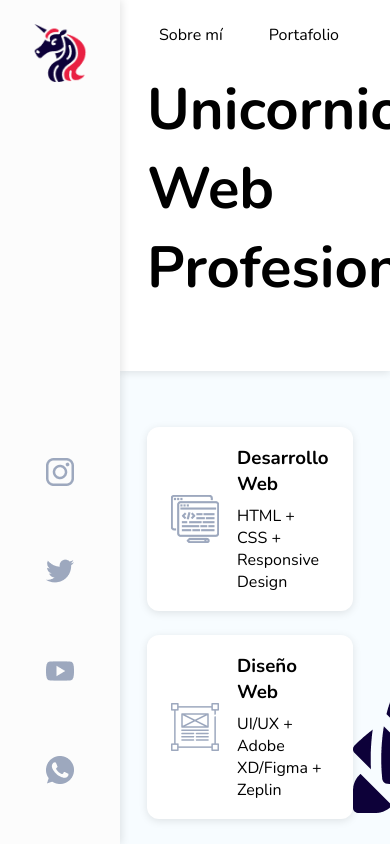
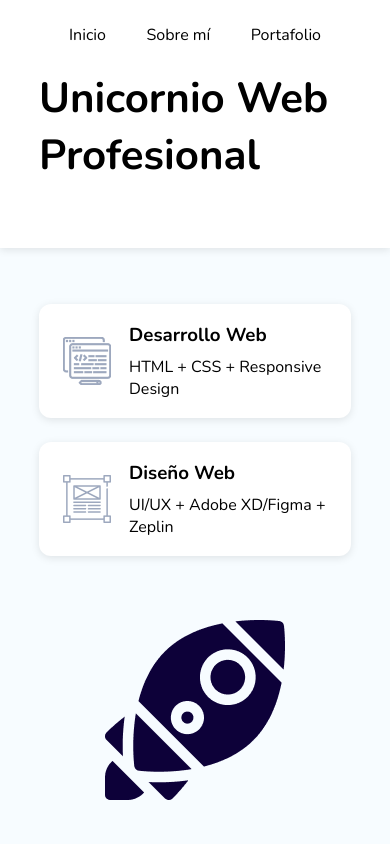
Before and after one commit to andrsdev/Unicorn-Challenge, a plain HTML site: page index.html in a window 390 px wide. Drawn offline with nearby package versions, Linux system fonts and the light colour scheme.

Commit message:
responsive finished

```diff
--- a/styles.css
+++ b/styles.css
@@ -48,7 +48,7 @@ footer p a{
     grid-template-columns: 120px 1fr;
 }
 
-.page-layout section {
+.page-layout > section {
     z-index: 1;
     display: grid;
     padding: 24px 12px;
@@ -65,7 +65,7 @@ footer p a{
 }
 
 
-.page-layout section nav{
+.page-layout > section > nav{
     display: flex;
     flex-direction: column;
     justify-content: space-around;
@@ -79,23 +79,23 @@ footer p a{
     height: 100vh;
 }
 
-.page-layout main header{
+.page-layout > main > header{
     position: relative;
     padding: 0px 10% 64px 10%;
     box-shadow: 0px 2px 8px rgba(0, 0, 0, 0.1);
 }
 
-.page-layout main header h1{
+.page-layout > main > header > h1{
     margin-right: 36px;
 }
 
-.page-layout main header nav{
+.page-layout > main > header > nav{
     display: flex;
     justify-content: flex-end;
     padding: 24px;
 }
 
-.page-layout main header nav a{
+.page-layout > main > header > nav > a{
     cursor: pointer;
     text-decoration: none;
     color: black;
@@ -105,7 +105,7 @@ footer p a{
     transition: 0.3s ease-out;
 }
 
-.page-layout main header nav a:hover{
+.page-layout main > header > nav > a:hover{
     font-weight: 600;
 }
 
@@ -254,3 +254,42 @@ footer p a{
     outline: none;
     opacity: 100;
 }
+
+
+/* RESPONSIVE-------------*/
+@media (max-width: 900px) {
+    .page-layout{
+        grid-template-columns: 1fr;
+    }
+
+    .page-layout > section {
+        display: none;
+    }
+
+    .header-banner, .main-content{
+        grid-template-columns: 1fr;
+    }
+
+    .header-pic {
+        display: none;
+        position: relative;
+    }
+
+    .rocket-img{
+        margin: 64px 0px;
+    }
+}
+
+@media (max-width: 512px){
+    h1{
+        font-size: 42px;
+    }
+
+    .page-layout > main > header > nav{
+        justify-content: space-between;
+    }
+
+    .page-layout > main > header > nav > a{
+        margin: 0px 6px;
+    }
+}
```
Also changed, not shown: index.html (+1 -0 lines).
